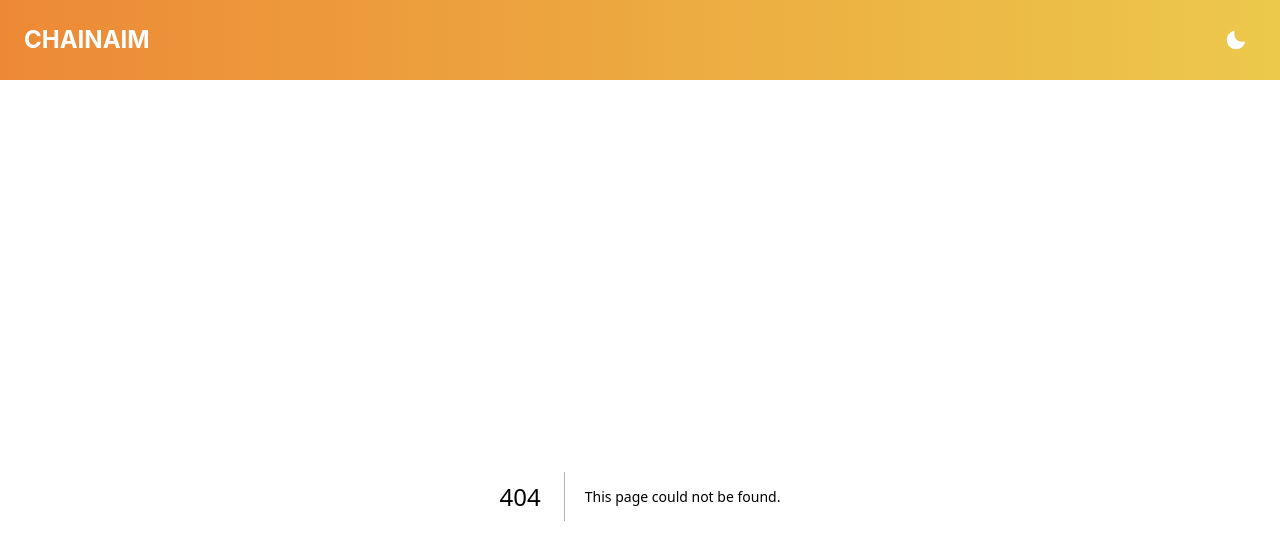
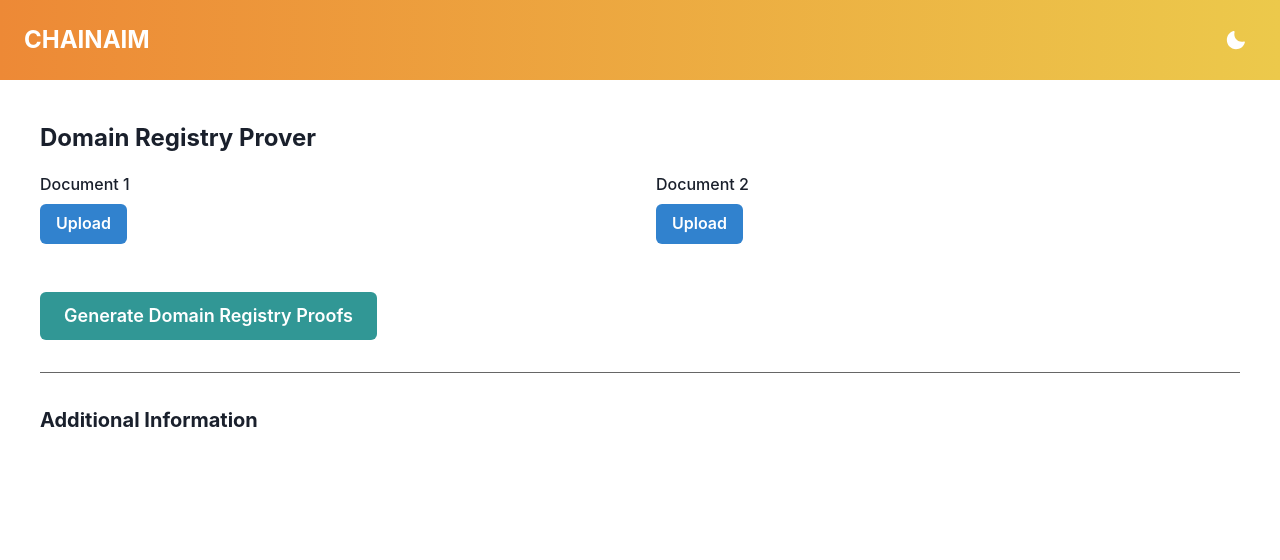
Before and after one commit to Nithi2004/Chainaim-demo, a Next.js app: page /domain-registry-prover in a window 1280 px wide. Before the commit this address had no page. Shown: the top 560 px of the page. Built offline with nearby package versions, Linux system fonts and the light colour scheme.

Commit message:
added contents

```diff
--- /dev/null
+++ b/src/app/components/DomainRegistryProver.tsx
@@ -0,0 +1,92 @@
+import { Box, Button, Text, Input, Icon, Divider, Grid, FormControl, FormLabel, GridItem } from '@chakra-ui/react';
+import { useState } from 'react';
+import { CheckIcon } from '@chakra-ui/icons';
+
+const DomainRegistryProver = () => {
+  const [files, setFiles] = useState<{ [key: string]: { name: string; uploaded: boolean } }>({
+    document1: { name: '', uploaded: false },
+    document2: { name: '', uploaded: false },
+  });
+
+  const handleFileChange = (type: string, file: File | null) => {
+    if (file) {
+      setFiles((prev) => ({
+        ...prev,
+        [type]: { name: file.name, uploaded: true },
+      }));
+    }
+  };
+
+  const handleUploadClick = (type: string) => {
+    const inputElement = document.getElementById(`${type}-input`) as HTMLInputElement;
+    inputElement.click();
+  };
+
+  const handleGenerateProofs = () => {
+    if (files.document1.uploaded && files.document2.uploaded) {
+      alert('Domain registry proofs generated!');
+    } else {
+      alert('Please upload all required documents.');
+    }
+  };
+
+  return (
+    <Box p={6}>
+      <Text fontSize="2xl" fontWeight="bold" mb={4}>Domain Registry Prover</Text>
+      <Grid templateColumns="repeat(2, 1fr)" gap={8} mb={8}>
+        <GridItem>
+          <FormControl mb={4}>
+            <FormLabel>Document 1</FormLabel>
+            <Input
+              id="document1-input"
+              type="file"
+              accept=".pdf,.doc,.docx,.json"
+              onChange={(e) => handleFileChange('document1', e.target.files?.[0] || null)}
+              style={{ display: 'none' }}
+            />
+            <Button colorScheme="blue" mr={4} onClick={() => handleUploadClick('document1')}>
+              Upload
+            </Button>
+            {files.document1.uploaded && (
+              <Text color="green.500" display="flex" alignItems="center">
+                <Icon as={CheckIcon} color="green.500" mr={2} /> {files.document1.name}
+              </Text>
+            )}
+          </FormControl>
+        </GridItem>
+
+        <GridItem>
+          <FormControl mb={4}>
+            <FormLabel>Document 2</FormLabel>
+            <Input
+              id="document2-input"
+              type="file"
+              accept=".pdf,.doc,.docx,.json"
+              onChange={(e) => handleFileChange('document2', e.target.files?.[0] || null)}
+              style={{ display: 'none' }}
+            />
+            <Button colorScheme="blue" mr={4} onClick={() => handleUploadClick('document2')}>
+              Upload
+            </Button>
+            {files.document2.uploaded && (
+              <Text color="green.500" display="flex" alignItems="center">
+                <Icon as={CheckIcon} color="green.500" mr={2} /> {files.document2.name}
+              </Text>
+            )}
+          </FormControl>
+        </GridItem>
+      </Grid>
+
+      <Button colorScheme="teal" size="lg" onClick={handleGenerateProofs}>
+        Generate Domain Registry Proofs
+      </Button>
+
+      <Divider borderColor="black" my={8} />
+
+      <Text fontSize="xl" fontWeight="bold">Additional Information</Text>
+      {/* Add any other specific sections for this page */}
+    </Box>
+  );
+};
+
+export default DomainRegistryProver;
--- /dev/null
+++ b/src/app/domain-registry-prover/page.tsx
@@ -0,0 +1,9 @@
+"use client"; // Ensure this is a client component
+
+import DomainRegistryProver from "../components/DomainRegistryProver";
+
+const DomainRegistryProverPage = () => {
+  return <DomainRegistryProver />;
+};
+
+export default DomainRegistryProverPage;
```
Also changed, not shown: src/app/DomainRegistry/page.tsx (deleted), src/app/components/DomainRegistry.tsx (deleted), src/app/deep-composition-prover/page.tsx (renamed from src/app/DeepComposition/page.tsx).
